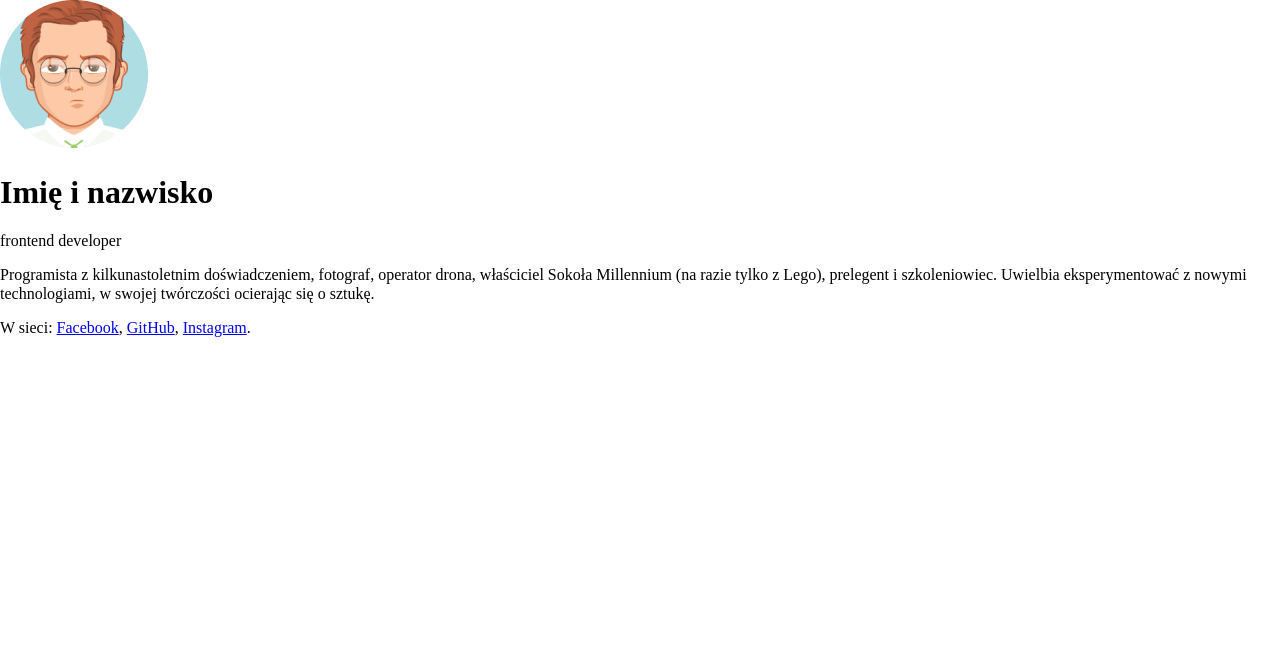
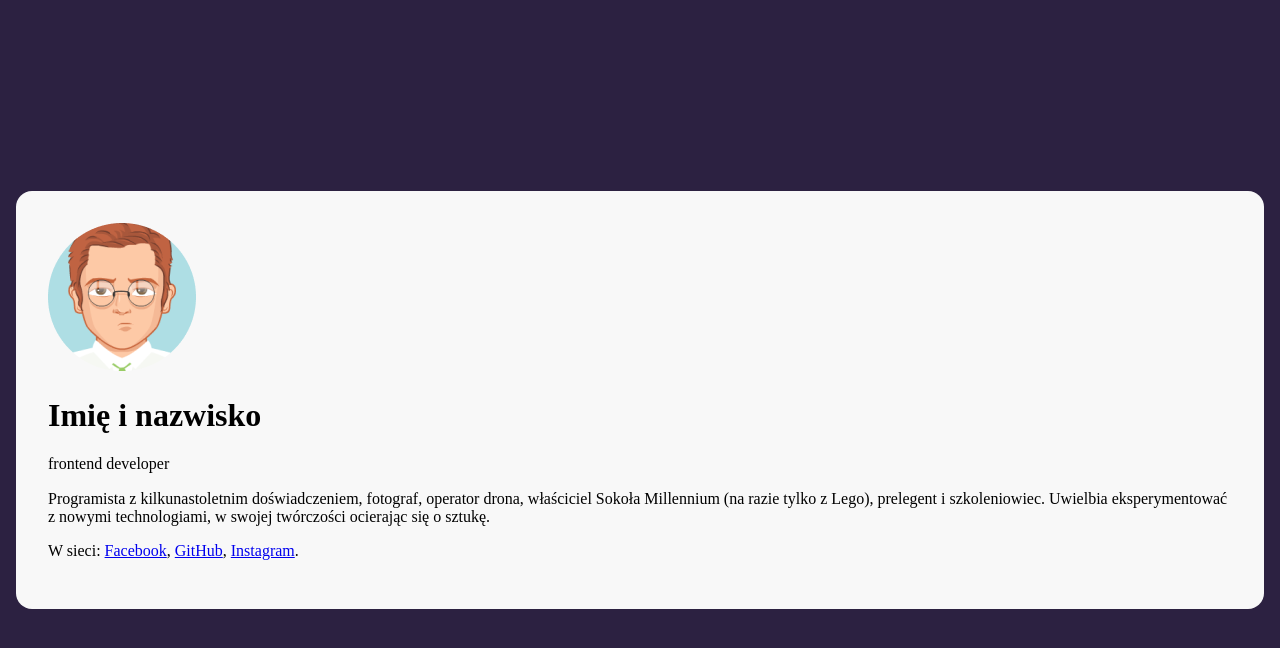
Before and after one commit to AndrzejKuzmicki/business-card-2023, a plain HTML site: page index.html in a window 1280 px wide. Drawn offline with Linux system fonts and the light colour scheme.

Commit message:
basic styles for background and card

```diff
--- a/index.html
+++ b/index.html
@@ -8,7 +8,7 @@
     <link rel="stylesheet" href="./style.css">
 </head>
 <body>
-    <main>
+    <main class="card">
         <article>
             <img src="/avatar.png" alt="avatar użytkownika">
             <header>
--- a/style.css
+++ b/style.css
@@ -5,3 +5,19 @@ html {
 *, *:before, *:after {
     box-sizing: inherit;
 }
+
+body {
+    background-color: #2c2141;
+    min-height: 100vh;
+    display: flex;
+    justify-content: center;
+    align-items: center;
+    padding: 16px;
+}
+
+.card {
+    background-color: #f8f8f8;
+    border-radius: 16px;
+    padding: 32px;
+
+}
```
